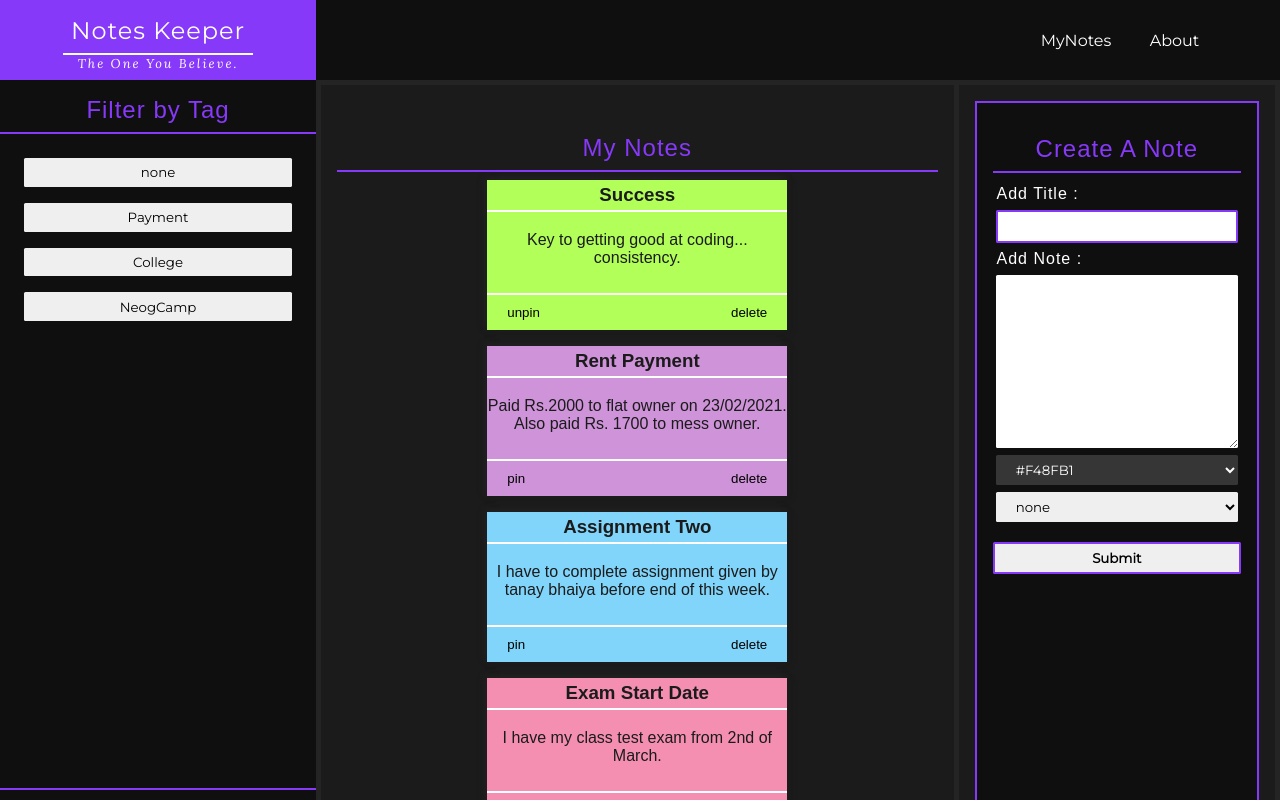
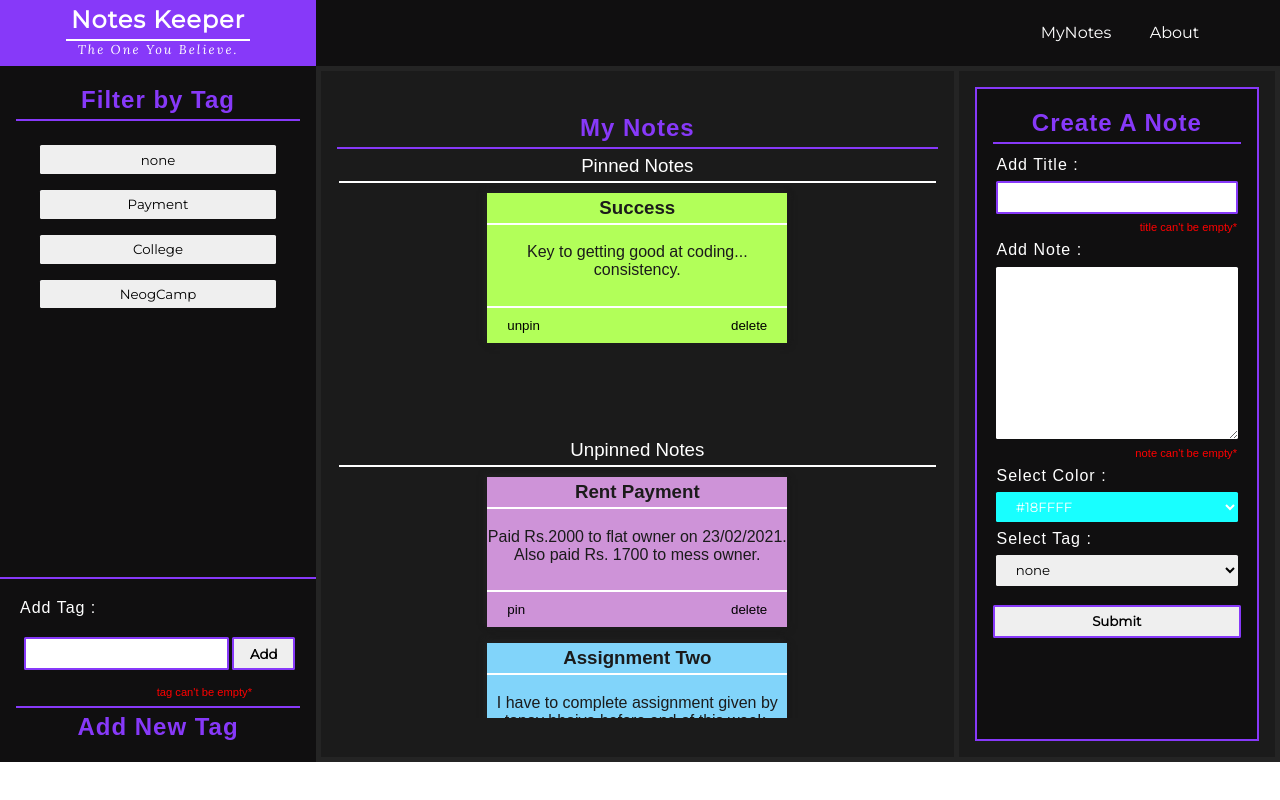
Before and after one commit to rushi-173/Notes-Keeper, a React (Create React App) app: page / in a window 1280 px wide. Shown: the top 800 px of the page. Built offline with nearby package versions, Linux system fonts and the light colour scheme.

Commit message:
Form Validation

```diff
--- a/public/index.html
+++ b/public/index.html
@@ -13,8 +13,10 @@
     -->
     <link rel="manifest" href="%PUBLIC_URL%/manifest.json" />
     <link rel="shortcut icon" href="%PUBLIC_URL%/favicon.ico" />
-
-    <script src="https://use.fontawesome.com/b8c639f910.js"></script>
+    <link
+      rel="stylesheet"
+      href="https://cdnjs.cloudflare.com/ajax/libs/font-awesome/4.7.0/css/font-awesome.min.css"
+    />
     <!--
       Notice the use of %PUBLIC_URL% in the tags above.
       It will be replaced with the URL of the `public` folder during the build.
--- a/src/Components/MyNotes.css
+++ b/src/Components/MyNotes.css
@@ -1,5 +1,5 @@
 .MyNotes {
-  min-height: 87vh;
+  height: 87vh;
   width: 100%;
   background-color: var(--d3);
   padding: 0px;
@@ -29,14 +29,18 @@ button:hover {
   display: flex;
   flex-direction: column;
   justify-content: space-between;
+  height: 87vh;
+}
+.tglist-container {
+  padding: 1rem;
 }
 
 .taglist {
   display: flex;
   flex-direction: column;
-  justify-content: space-between;
   padding: 1rem;
-  overflow: auto;
+  height: 52vh;
+  overflow-y: auto;
 }
 
 .taglist .btn {
@@ -44,10 +48,9 @@ button:hover {
 }
 
 h2 {
-  font-weight: 500;
+  font-weight: 600;
   letter-spacing: 1px;
-  padding: 0.5rem;
-  margin-top: 0.5rem;
+  padding: 0.3rem;
   color: var(--color-1);
   border-bottom: 2px solid var(--color-1);
 }
@@ -62,8 +65,8 @@ h2 {
   border-top: 2px solid var(--color-1);
 }
 .tags-form h2 {
-  margin-bottom: 0;
-  border-bottom: 0px;
+  margin: 0px;
+  border: 0px;
   margin-top: 0.5rem;
   border-top: 2px solid var(--color-1);
 }
@@ -82,6 +85,19 @@ textarea {
   margin: 1rem 0rem;
   font-weight: 700;
 }
+.tags-form span {
+  text-align: right;
+  margin: 0px;
+  margin-right: 3rem;
+  font-weight: 300;
+  font-size: 0.7rem;
+  color: red;
+  /* color: var(--color-1); */
+}
+.tag-form div {
+  width: 100%;
+}
+
 .input {
   margin: 0.2rem;
   font-family: Montserrat;
@@ -101,6 +117,14 @@ textarea {
   background-color: var(--d2);
   margin: 5px;
   margin-right: 0px;
+  overflow-y: auto;
+}
+.notes-list .cat-label {
+  color: white;
+  font-weight: 500;
+  margin: 2px;
+  padding: 4px;
+  border-bottom: 2px solid white;
 }
 
 @media (max-width: 768px) {
@@ -110,6 +134,7 @@ textarea {
   }
   .MyNotes {
     width: 100%;
+    height: auto;
   }
   .notes-list,
   .taglist-manager,
--- a/src/Components/MyNotes.js
+++ b/src/Components/MyNotes.js
@@ -33,6 +33,7 @@ export default function MyNotes() {
         />
         <div className="tags-form">
           <label>Add Tag : </label>
+          <div>
             <input
               type="text"
               value={tagInput}
@@ -42,15 +43,25 @@ export default function MyNotes() {
             <button className="input" onClick={addTag}>
               Add
             </button>
+          </div>
+          <span>{tagInput !== "" ? "" : "tag can't be empty*"}</span>
           <h2>Add New Tag</h2>
         </div>
       </div>
       <div className="notes-list">
         <h2>My Notes</h2>
+        <h3 className="cat-label">Pinned Notes</h3>
         <NotesListDisplay
           notesList={notesList}
           setNotesList={setNotesList}
           tagSelected={tagSelected}
+        />
+        <h3 className="cat-label">Unpinned Notes</h3>
+        <NotesListDisplay
+          notesList={notesList}
+          setNotesList={setNotesList}
+          tagSelected={tagSelected}
+          ispinnedprop={false}
         />
       </div>
       <div className="notes-manager">
--- a/src/Components/NotesForm.css
+++ b/src/Components/NotesForm.css
@@ -8,17 +8,20 @@
   border: 2px solid var(--color-1);
 }
 .notes-form h2 {
-  font-weight: 500;
-  letter-spacing: 1px;
-  padding: 0.5rem;
   margin-bottom: 0.5rem;
-  color: var(--color-1);
-  border-bottom: 2px solid var(--color-1);
 }
 .notes-form label {
   text-align: left;
   margin: 4px;
   letter-spacing: 1px;
+  /* color: var(--color-1); */
+}
+.notes-form span {
+  text-align: right;
+  margin: 4px;
+  font-weight: 300;
+  font-size: 0.7rem;
+  color: red;
   /* color: var(--color-1); */
 }
 .notes-form input,
--- a/src/Components/NotesForm.js
+++ b/src/Components/NotesForm.js
@@ -1,13 +1,21 @@
 import { useState } from "react";
 import "./NotesForm.css";
 export default function NotesForm({ notesList, setNotesList, tagsList }) {
-  const colorsList = ["#F48FB1", "#CE93D8", "#81D4FA", "#B2FF59", "#FFF59D"];
-  const [noteColor, setNoteColor] = useState("#363636");
+  const colorsList = [
+    "#18FFFF",
+    "#F48FB1",
+    "#CE93D8",
+    "#81D4FA",
+    "#B2FF59",
+    "#FFF59D"
+  ];
+  const [noteColor, setNoteColor] = useState("#18FFFF");
   const [noteTag, setNoteTag] = useState("none");
   const [titleInput, setTitleInput] = useState("");
   const [noteInput, setNoteInput] = useState("");
 
   function createNote() {
+    if (noteInput !== "" && titleInput !== "") {
       setNotesList([
         ...notesList,
         {
@@ -20,6 +28,7 @@ export default function NotesForm({ notesList, setNotesList, tagsList }) {
         }
       ]);
     }
+  }
   return (
     <div className="notes-form">
       <h2>Create A Note</h2>
@@ -31,7 +40,9 @@ export default function NotesForm({ notesList, setNotesList, tagsList }) {
         onChange={(e) => {
           setTitleInput(e.target.value);
         }}
+        required
       />
+      <span>{titleInput !== "" ? "" : "title can't be empty*"}</span>
       <label>Add Note : </label>
       <textarea
         rows="10"
@@ -41,6 +52,8 @@ export default function NotesForm({ notesList, setNotesList, tagsList }) {
           setNoteInput(e.target.value);
         }}
       />
+      <span>{noteInput !== "" ? "" : "note can't be empty*"}</span>
+      <label>Select Color : </label>
       <select
         style={{ backgroundColor: noteColor, color: "white" }}
         className="input"
@@ -54,12 +67,14 @@ export default function NotesForm({ notesList, setNotesList, tagsList }) {
               className="btn"
               value={color}
               style={{ backgroundColor: color }}
+              key={color}
             >
               {color}
             </option>
           );
         })}
       </select>
+      <label>Select Tag : </label>
       <select
         className="input"
         onChange={(e) => {
@@ -68,7 +83,7 @@ export default function NotesForm({ notesList, setNotesList, tagsList }) {
       >
         {tagsList.map((tag) => {
           return (
-            <option className="btn" value={tag}>
+            <option className="btn" key={tag} value={tag}>
               {tag}
             </option>
           );
--- a/src/Components/NotesListDisplay.css
+++ b/src/Components/NotesListDisplay.css
@@ -3,7 +3,8 @@
   justify-content: space-around;
   align-items: flex-start;
   flex-wrap: wrap;
-  height: 90%;
+  height: 38%;
+  overflow-y: scroll;
 }
 .note-card {
   display: flex;
@@ -38,3 +39,22 @@
   border: none;
   outline: none;
 }
+/* width */
+::-webkit-scrollbar {
+  width: 10px;
+}
+
+/* Track */
+::-webkit-scrollbar-track {
+  background: var(--d1);
+}
+
+/* Handle */
+::-webkit-scrollbar-thumb {
+  background: var(--d3);
+}
+
+/* Handle on hover */
+::-webkit-scrollbar-thumb:hover {
+  background: var(--color-1);
+}
--- a/src/Components/NotesListDisplay.js
+++ b/src/Components/NotesListDisplay.js
@@ -3,7 +3,8 @@ import "./NotesListDisplay.css";
 export default function NotesListDisplay({
   notesList,
   setNotesList,
-  tagSelected = "none"
+  tagSelected = "none",
+  ispinnedprop = true
 }) {
   function deleteNote(note) {
     let templist = notesList.filter((item) => {
@@ -45,32 +46,21 @@ export default function NotesListDisplay({
   return (
     <div className="noteslist-display">
       {notesList.map((note) => {
-        if (note.ispinned == true && tagSelected == "none") {
-          return <NoteCard note={note} />;
+        if (note.ispinned === ispinnedprop && tagSelected === "none") {
+          return <NoteCard note={note} key={note.id} />;
         }
+        return null;
       })}
-      {notesList.map((note) => {
-        if (note.ispinned == false && tagSelected == "none") {
-          return <NoteCard note={note} />;
-        }
-      })}
+
       {notesList.map((note) => {
         if (
-          note.ispinned == true &&
-          tagSelected != "none" &&
-          note.tag == tagSelected
+          note.ispinned === ispinnedprop &&
+          tagSelected !== "none" &&
+          note.tag === tagSelected
         ) {
-          return <NoteCard note={note} />;
+          return <NoteCard note={note} key={note.id} />;
         }
-      })}
-      {notesList.map((note) => {
-        if (
-          note.ispinned == false &&
-          tagSelected != "none" &&
-          note.tag == tagSelected
-        ) {
-          return <NoteCard note={note} />;
-        }
+        return null;
       })}
     </div>
   );
--- a/src/Components/TagList.js
+++ b/src/Components/TagList.js
@@ -1,6 +1,6 @@
 export default function TagList({ tagsList, tagSelected, setTagSelected }) {
   return (
-    <div>
+    <div className="tglist-container">
       <h2>Filter by Tag</h2>
       <div className="taglist">
         {tagsList.map((tag) => {
@@ -10,6 +10,7 @@ export default function TagList({ tagsList, tagSelected, setTagSelected }) {
               onClick={() => {
                 setTagSelected(tag);
               }}
+              key={tag}
             >
               {tag}
             </button>
```
Lines whose indentation alone changed are shown as unchanged.
